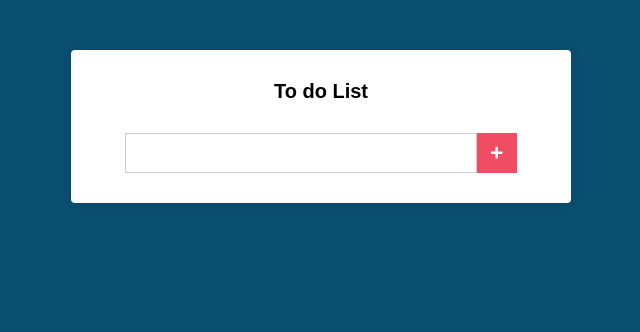
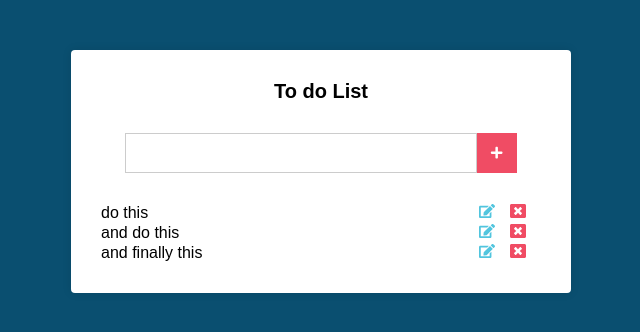
Before and after one commit to DouglasLiebl/React-to-do-list, a React (Create React App) app: page / in a window 1280 px wide. Shown: the top 332 px of the page, without its empty margins (319-959 px from the left). Built offline with nearby package versions, Linux system fonts and the light colour scheme; the HTML template or start-up script is replaced by a standard one.

Commit message:
Add: tasks styles

```diff
--- a/src/components/Main.css
+++ b/src/components/Main.css
@@ -37,3 +37,38 @@
   align-items: center;
   justify-content: center;
 }
+
+.tasks {
+  margin-top: 30px;
+}
+
+.tasks li {
+  display: flex;
+  align-items: center;
+  justify-content: space-between;
+  transition: all 600ms;
+}
+
+.tasks li:hover {
+  background: #51c5de;
+}
+
+.remove {
+  margin-right: 15px;
+  color: #f04c64;
+}
+
+.edit {
+  margin-right: 15px;
+  color: #51c5de;
+}
+
+.tasks li:hover .edit,
+.tasks li:hover .remove {
+  color: #000;
+}
+
+.edit, .remove {
+  cursor: pointer;
+  transition: all 600ms;
+}
--- a/src/components/Main.js
+++ b/src/components/Main.js
@@ -1,10 +1,15 @@
 import React, { Component } from 'react';
 import './Main.css';
-import { FaPlus } from 'react-icons/fa';
+import { FaPlus, FaEdit, FaWindowClose } from 'react-icons/fa';
 
 export default class Main extends Component {
   state = {
     newTask: '',
+    tasks: [
+      'do this',
+      'and do this',
+      'and finally this',
+    ],
   };
 
   handleChange = (e) => {
@@ -14,7 +19,7 @@
   };
 
   render() {
-    const { newTask } = this.state;
+    const { newTask, tasks } = this.state;
 
     return (
     <div className='main'>
@@ -25,6 +30,17 @@
           <FaPlus/>
         </button>
       </form>
+
+      <ul className='tasks'>
+        {tasks.map((task) => (
+        <li key={task}>
+          {task}
+          <div>
+            <FaEdit className='edit'/>
+            <FaWindowClose className='remove'/>
+          </div>
+        </li>))}
+      </ul>
     </div>);
   }
 }
```
